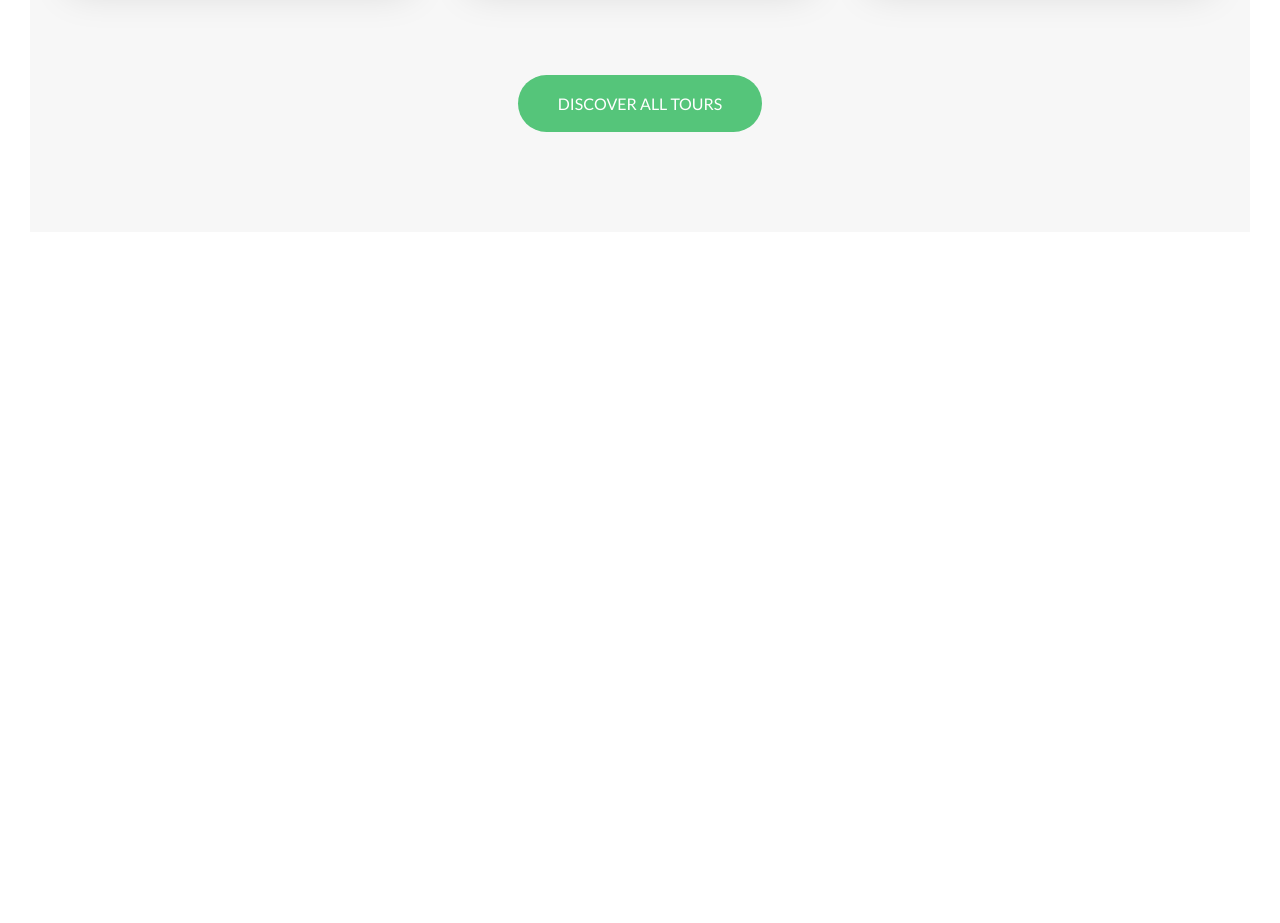
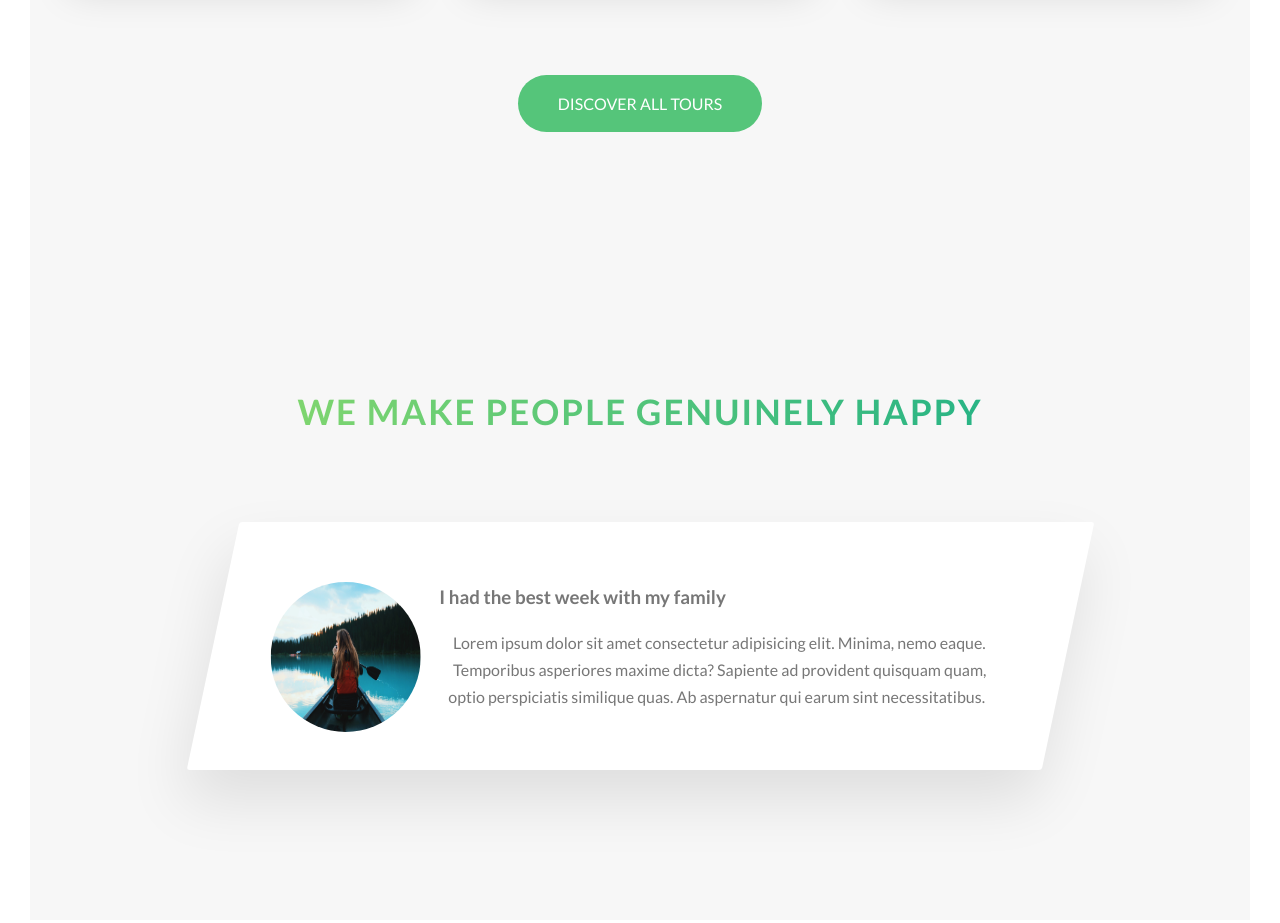
Before and after one commit to KirillSelyukov/css, a website: page Natours/starter/index.html in a window 1280 px wide. Shown: the part 3124-4047 px from the top of the page. Before the commit the page ends 3386 px from the top, so only its background shows below. Drawn offline with Linux system fonts and the light colour scheme; files whose address does not match are found by name.

Commit message:
Add story section

```diff
--- a/Natours/starter/index.html
+++ b/Natours/starter/index.html
@@ -235,6 +235,27 @@
                     <a href="#" class="btn btn--green">Discover all tours</a>
                 </div>
         </section>
+        <section class="section-stories">
+            <div class="u-center-text u-margin-bottom-big">
+                <h2 class="heading-secondary">
+                    we make people genuinely happy
+                </h2>
+            </div>
+            <div class="row">
+                <div class="story">
+                    <figure class="story__shape">
+                        <img src="img/nat-8.jpg" alt="Person on a tour" class="story__img">
+                    </figure>
+                    <div class="story__text">
+                        <h3 class="headig-tertiary u-margin-bottom-small">I had the best week with my family</h3>
+                        <p>
+                            Lorem ipsum dolor sit amet consectetur adipisicing elit. Minima, nemo eaque. Temporibus asperiores maxime dicta? Sapiente
+                            ad provident quisquam quam, optio perspiciatis similique quas. Ab aspernatur qui earum sint necessitatibus.
+                        </p>
+                    </div>
+                </div>
+            </div>
+        </section>
     </main>
 </body>
 
--- /dev/null
+++ b/Natours/starter/sass/components/_story.scss
@@ -0,0 +1,29 @@
+.story {
+  width: 75%;
+  margin: 0 auto;
+  box-shadow: 0 3rem 6rem rgba($color-black, 0.1);
+  background-color: $color-white;
+  border-radius: 3px;
+  padding: 6rem;
+  padding-left: 9rem;
+  font-size: $default-font-size;
+  transform: skewX(-12deg);
+
+  &__shape {
+    width: 15rem;
+    height: 15rem;
+    float: left;
+    -webkit-shape-outside: circle(50% at 50% 50%);
+    shape-outside: circle(50% at 50% 50%);
+    -webkit-clip-path: circle(50% at 50% 50%);
+    clip-path: circle(50% at 50% 50%);
+    transform: translateX(-3rem) skewX(12deg);
+  }
+  &__img {
+    width: 100%;
+    height: 100%;
+  }
+  &__text {
+    transform: skewX(12deg);
+  }
+}
--- a/Natours/starter/sass/main.scss
+++ b/Natours/starter/sass/main.scss
@@ -11,6 +11,7 @@
 @import "components/composition";
 @import "components/feature-box";
 @import "components/card";
+@import "components/story";
 
 @import "layout/header";
 @import "layout/grid";
--- a/Natours/starter/sass/pages/_home.scss
+++ b/Natours/starter/sass/pages/_home.scss
@@ -24,3 +24,7 @@
   padding: 25rem 0 10rem 0;
   margin-top: -10rem;
 }
+.section-stories {
+  padding: 15rem 0;
+  background-color: $color-grey-light-1;
+}
```
Also changed, not shown: Natours/starter/css/style.css.
